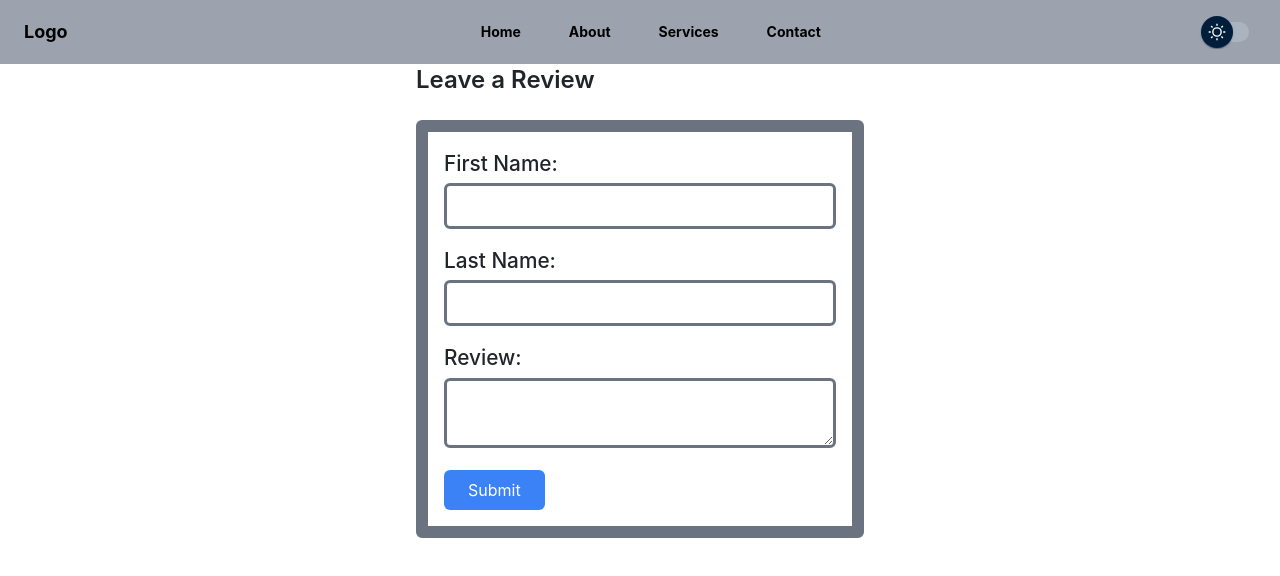
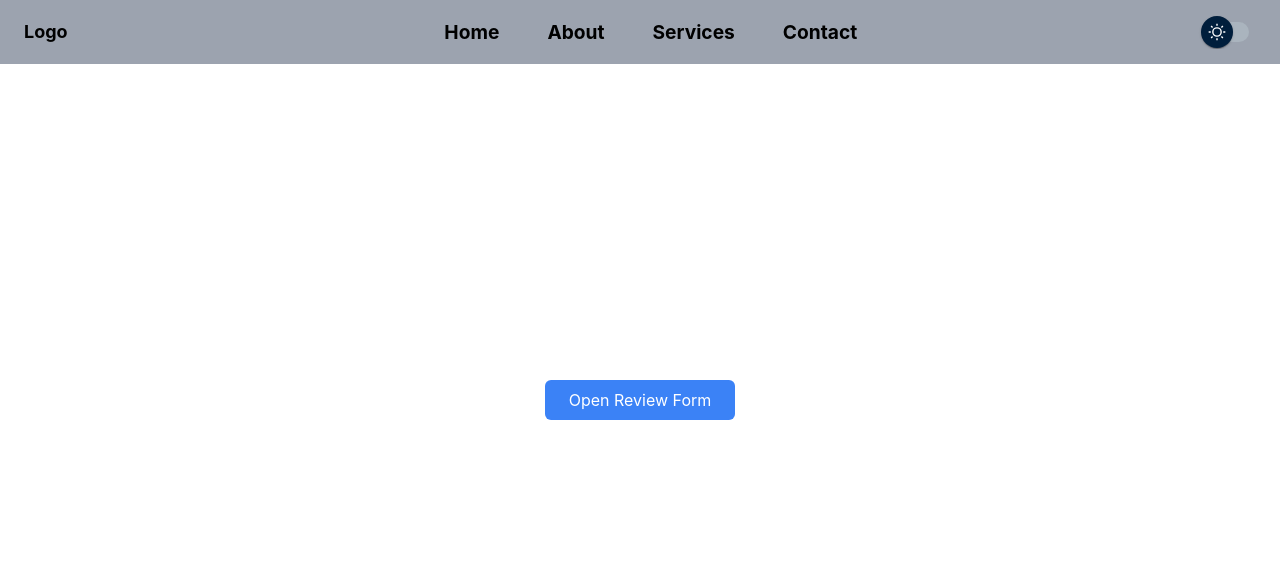
Before and after one commit to GuhaPritam/Navbar-Dark-Mode, a React (Create React App) app: page / in a window 1280 px wide. Shown: the top 576 px of the page. Built offline with nearby package versions, Linux system fonts and the light colour scheme.

Commit message:
added the function for blur the bg

```diff
--- a/src/Component/Navbar/Navbar.js
+++ b/src/Component/Navbar/Navbar.js
@@ -76,10 +76,10 @@ const Navbar = () => {
           </div>
           <div className="hidden md:block">
             <div className="ml-10 flex items-baseline space-x-4">
-              <a href="/" className={`${mode === 'light' ? 'text-black' : 'text-white'} px-3 py-2 rounded-md text-sm font-[700] text-[1.2rem]`}>Home</a>
-              <a href="/" className={`${mode === 'light' ? 'text-black' : 'text-white'} px-3 py-2 rounded-md text-sm font-[700] text-[1.2rem]`}>About</a>
-              <a href="/" className={`${mode === 'light' ? 'text-black' : 'text-white'} px-3 py-2 rounded-md text-sm font-[700] text-[1.2rem]`}>Services</a>
-              <a href="/" className={`${mode === 'light' ? 'text-black' : 'text-white'} px-3 py-2 rounded-md text-sm font-[700] text-[1.2rem]`}>Contact</a>
+              <a href="/" className={`${mode === 'light' ? 'text-black' : 'text-white'} px-3 py-2 rounded-md font-[700] text-[1.2rem]`}>Home</a>
+              <a href="/" className={`${mode === 'light' ? 'text-black' : 'text-white'} px-3 py-2 rounded-md font-[700] text-[1.2rem]`}>About</a>
+              <a href="/" className={`${mode === 'light' ? 'text-black' : 'text-white'} px-3 py-2 rounded-md font-[700] text-[1.2rem]`}>Services</a>
+              <a href="/" className={`${mode === 'light' ? 'text-black' : 'text-white'} px-3 py-2 rounded-md font-[700] text-[1.2rem]`}>Contact</a>
             </div>
           </div>
           <div className='flex gap-2'>
--- a/src/Component/Review/Review.js
+++ b/src/Component/Review/Review.js
@@ -1,9 +1,10 @@
 import React, { useState } from 'react';
 
 const ReviewForm = () => {
-    const [firstName, setFirstName] = useState(' ');
-    const [lastName, setLastName] = useState(' ');
-    const [review, setReview] = useState(' ');
+    const [firstName, setFirstName] = useState('');
+    const [lastName, setLastName] = useState('');
+    const [review, setReview] = useState('');
+    const [isFormOpen, setIsFormOpen] = useState(false);
 
     const handleFirstNameChange = (event) => {
         setFirstName(event.target.value);
@@ -24,12 +25,20 @@ const ReviewForm = () => {
         setFirstName('');
         setLastName('');
         setReview('');
+        setIsFormOpen(false);
+    };
+
+    const openForm = () => {
+        setIsFormOpen(true);
     };
 
     return (
-    <div className="max-w-md mx-auto">
+        <div className={`fixed inset-0 flex justify-center items-center ${isFormOpen ? 'backdrop-blur-md' : ''}`}>
+            <button onClick={openForm} className="bg-blue-500 text-white px-4 py-2 rounded-md hover:bg-blue-600 focus:outline-none focus:ring focus:ring-blue-500">Open Review Form</button>
+            {isFormOpen && (
+                <div className="absolute top-1/2 left-1/2 transform -translate-x-1/2 -translate-y-1/2 bg-white/30  p-4 rounded-md">
                     <h2 className="text-2xl font-semibold mb-4">Leave a Review</h2>
-        <form className="space-y-4 border-[0.8rem] border-gray-500 rounded-md p-3" onSubmit={handleSubmit}>
+                    <form className="space-y-4" onSubmit={handleSubmit}>
                         <div>
                             <label className="block mb-1 text-[1.3rem] font-[500]">First Name:</label>
                             <input onChange={handleFirstNameChange} value={firstName} id="firstName" className="w-full px-4 py-2 border-[0.2rem] border-gray-500 rounded-md focus:outline-none focus:ring focus:ring-blue-500" required />
@@ -50,6 +59,8 @@ return (
                         </div>
                     </form>
                 </div>
+            )}
+        </div>
     );
 };
 
```
Lines whose indentation alone changed are shown as unchanged.
